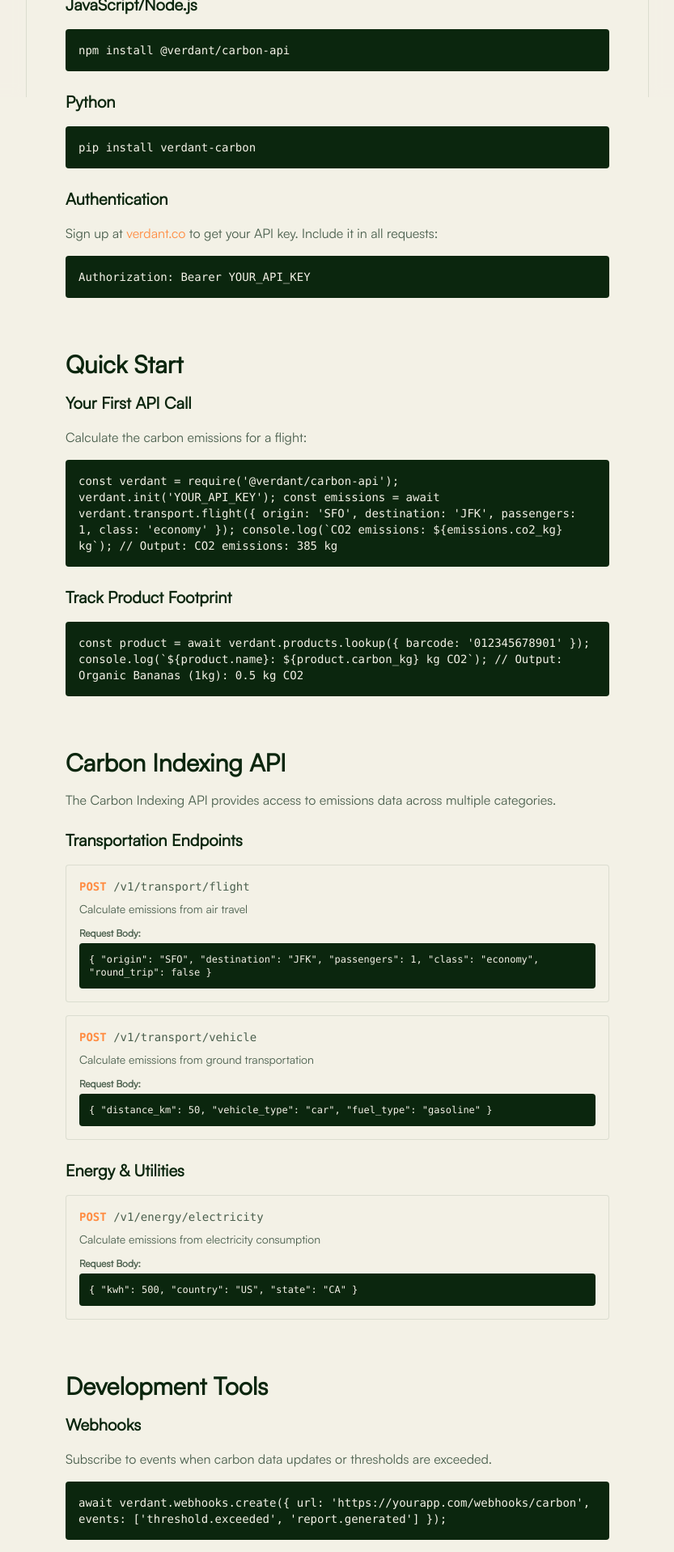
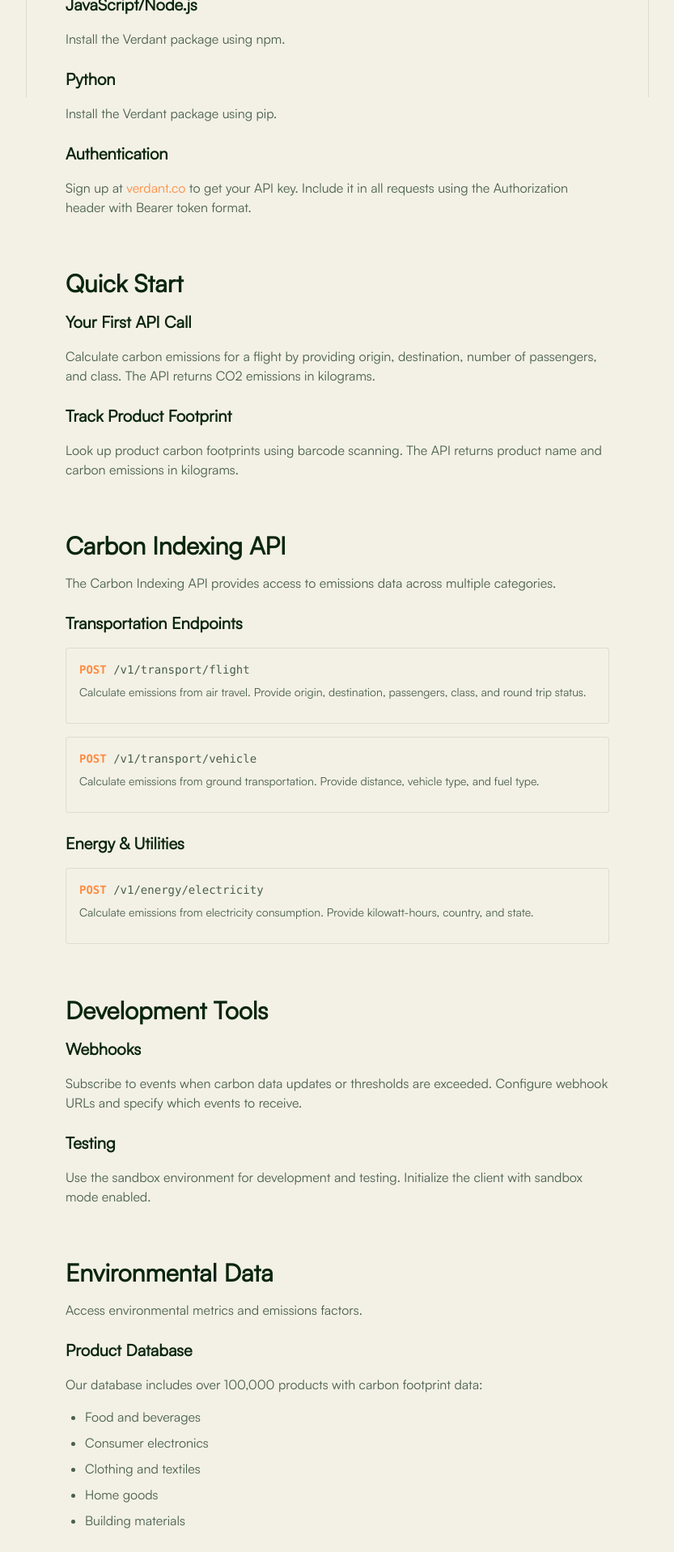
Before and after one commit to alexph10/verdantmockup, a Next.js app in the folder verdant/: page /documentation in a window 1280 px wide. Shown: the part 680-2597 px from the top of the page at 81% size, without its empty margins (223-1056 px from the left). Built offline with nearby package versions, Linux system fonts and the light colour scheme; a web font is replaced by a local one.

Commit message:
Remove all code markdown blocks from documentation, keep only paragraph text

```diff
--- a/verdant/app/documentation/page.tsx
+++ b/verdant/app/documentation/page.tsx
@@ -237,22 +237,19 @@ export default function Documentation() {
               <h2 className="text-3xl font-bold text-[#0b260e] mb-4">Installation</h2>
               <div className="space-y-4 text-[#4a5f4d]">
                 <h3 className="text-xl font-semibold text-[#0b260e]">JavaScript/Node.js</h3>
-                <div className="bg-[#0b260e] text-[#f3f1e6] p-4 rounded font-mono text-sm">
-                  npm install @verdant/carbon-api
-                </div>
+                <p>
+                  Install the Verdant package using npm.
+                </p>
 
                 <h3 className="text-xl font-semibold text-[#0b260e] mt-6">Python</h3>
-                <div className="bg-[#0b260e] text-[#f3f1e6] p-4 rounded font-mono text-sm">
-                  pip install verdant-carbon
-                </div>
+                <p>
+                  Install the Verdant package using pip.
+                </p>
 
                 <h3 className="text-xl font-semibold text-[#0b260e] mt-6">Authentication</h3>
                 <p>
-                  Sign up at <a href="/book-demo" className="text-[#ff8c42] hover:underline">verdant.co</a> to get your API key. Include it in all requests:
+                  Sign up at <a href="/book-demo" className="text-[#ff8c42] hover:underline">verdant.co</a> to get your API key. Include it in all requests using the Authorization header with Bearer token format.
                 </p>
-                <div className="bg-[#0b260e] text-[#f3f1e6] p-4 rounded font-mono text-sm">
-                  {`Authorization: Bearer YOUR_API_KEY`}
-                </div>
               </div>
             </section>
 
@@ -260,32 +257,10 @@ export default function Documentation() {
               <h2 className="text-3xl font-bold text-[#0b260e] mb-4">Quick Start</h2>
               <div className="space-y-4 text-[#4a5f4d]">
                 <h3 className="text-xl font-semibold text-[#0b260e]">Your First API Call</h3>
-                <p>Calculate the carbon emissions for a flight:</p>
-                <div className="bg-[#0b260e] text-[#f3f1e6] p-4 rounded font-mono text-sm overflow-x-auto">
-{`const verdant = require('@verdant/carbon-api');
-
-verdant.init('YOUR_API_KEY');
-
-const emissions = await verdant.transport.flight({
-  origin: 'SFO',
-  destination: 'JFK',
-  passengers: 1,
-  class: 'economy'
-});
-
-console.log(\`CO2 emissions: \${emissions.co2_kg} kg\`);
-// Output: CO2 emissions: 385 kg`}
-                </div>
+                <p>Calculate carbon emissions for a flight by providing origin, destination, number of passengers, and class. The API returns CO2 emissions in kilograms.</p>
 
                 <h3 className="text-xl font-semibold text-[#0b260e] mt-6">Track Product Footprint</h3>
-                <div className="bg-[#0b260e] text-[#f3f1e6] p-4 rounded font-mono text-sm overflow-x-auto">
-{`const product = await verdant.products.lookup({
-  barcode: '012345678901'
-});
-
-console.log(\`\${product.name}: \${product.carbon_kg} kg CO2\`);
-// Output: Organic Bananas (1kg): 0.5 kg CO2`}
-                </div>
+                <p>Look up product carbon footprints using barcode scanning. The API returns product name and carbon emissions in kilograms.</p>
               </div>
             </section>
 
@@ -300,44 +275,18 @@ console.log(\`\${product.name}: \${product.carbon_kg} kg CO2\`);
                 <h3 className="text-xl font-semibold text-[#0b260e] mt-6">Transportation Endpoints</h3>
                 <div className="bg-[#f3f1e6] border border-[#0b260e]/10 p-4 rounded">
                   <p className="font-mono text-sm mb-2"><span className="text-[#ff8c42] font-bold">POST</span> /v1/transport/flight</p>
-                  <p className="text-sm mb-3">Calculate emissions from air travel</p>
-                  <p className="text-xs font-semibold mb-1">Request Body:</p>
-                  <div className="bg-[#0b260e] text-[#f3f1e6] p-3 rounded font-mono text-xs overflow-x-auto">
-{`{
-  "origin": "SFO",
-  "destination": "JFK",
-  "passengers": 1,
-  "class": "economy",
-  "round_trip": false
-}`}
-                  </div>
+                  <p className="text-sm mb-3">Calculate emissions from air travel. Provide origin, destination, passengers, class, and round trip status.</p>
                 </div>
 
                 <div className="bg-[#f3f1e6] border border-[#0b260e]/10 p-4 rounded mt-4">
                   <p className="font-mono text-sm mb-2"><span className="text-[#ff8c42] font-bold">POST</span> /v1/transport/vehicle</p>
-                  <p className="text-sm mb-3">Calculate emissions from ground transportation</p>
-                  <p className="text-xs font-semibold mb-1">Request Body:</p>
-                  <div className="bg-[#0b260e] text-[#f3f1e6] p-3 rounded font-mono text-xs overflow-x-auto">
-{`{
-  "distance_km": 50,
-  "vehicle_type": "car",
-  "fuel_type": "gasoline"
-}`}
-                  </div>
+                  <p className="text-sm mb-3">Calculate emissions from ground transportation. Provide distance, vehicle type, and fuel type.</p>
                 </div>
 
                 <h3 className="text-xl font-semibold text-[#0b260e] mt-6">Energy & Utilities</h3>
                 <div className="bg-[#f3f1e6] border border-[#0b260e]/10 p-4 rounded">
                   <p className="font-mono text-sm mb-2"><span className="text-[#ff8c42] font-bold">POST</span> /v1/energy/electricity</p>
-                  <p className="text-sm mb-3">Calculate emissions from electricity consumption</p>
-                  <p className="text-xs font-semibold mb-1">Request Body:</p>
-                  <div className="bg-[#0b260e] text-[#f3f1e6] p-3 rounded font-mono text-xs overflow-x-auto">
-{`{
-  "kwh": 500,
-  "country": "US",
-  "state": "CA"
-}`}
-                  </div>
+                  <p className="text-sm mb-3">Calculate emissions from electricity consumption. Provide kilowatt-hours, country, and state.</p>
                 </div>
               </div>
             </section>
@@ -347,22 +296,13 @@ console.log(\`\${product.name}: \${product.carbon_kg} kg CO2\`);
               <div className="space-y-4 text-[#4a5f4d]">
                 <h3 className="text-xl font-semibold text-[#0b260e]">Webhooks</h3>
                 <p>
-                  Subscribe to events when carbon data updates or thresholds are exceeded.
+                  Subscribe to events when carbon data updates or thresholds are exceeded. Configure webhook URLs and specify which events to receive.
                 </p>
-                <div className="bg-[#0b260e] text-[#f3f1e6] p-4 rounded font-mono text-sm overflow-x-auto">
-{`await verdant.webhooks.create({
-  url: 'https://yourapp.com/webhooks/carbon',
-  events: ['threshold.exceeded', 'report.generated']
-});`}
-                </div>
 
                 <h3 className="text-xl font-semibold text-[#0b260e] mt-6">Testing</h3>
                 <p>
-                  Use our sandbox environment for development and testing:
+                  Use the sandbox environment for development and testing. Initialize the client with sandbox mode enabled.
                 </p>
-                <div className="bg-[#0b260e] text-[#f3f1e6] p-4 rounded font-mono text-sm">
-                  {`verdant.init('test_YOUR_API_KEY', { sandbox: true });`}
-                </div>
               </div>
             </section>
 
@@ -412,14 +352,7 @@ console.log(\`\${product.name}: \${product.carbon_kg} kg CO2\`);
                 </ul>
 
                 <h3 className="text-xl font-semibold text-[#0b260e] mt-6">Invite Team Members</h3>
-                <p>Invite colleagues via email or share registration links:</p>
-                <div className="bg-[#0b260e] text-[#f3f1e6] p-4 rounded font-mono text-sm overflow-x-auto">
-{`await verdant.team.invite({
-  email: 'colleague@company.com',
-  role: 'contributor',
-  department: 'operations'
-});`}
-                </div>
+                <p>Invite colleagues via email or share registration links. Specify email address, role, and department when sending invitations.</p>
               </div>
             </section>
 
@@ -466,16 +399,8 @@ console.log(\`\${product.name}: \${product.carbon_kg} kg CO2\`);
 
                 <h3 className="text-xl font-semibold text-[#0b260e] mt-6">Supply Chain Tracking</h3>
                 <p>
-                  Track Scope 3 emissions across your supply chain:
+                  Track Scope 3 emissions across your supply chain. Add suppliers with name, category, annual spend, and emissions factors to calculate total supply chain impact.
                 </p>
-                <div className="bg-[#0b260e] text-[#f3f1e6] p-4 rounded font-mono text-sm overflow-x-auto">
-{`await verdant.supplyChain.addSupplier({
-  name: 'Supplier Inc',
-  category: 'manufacturing',
-  annual_spend: 500000,
-  emissions_factor: 2.5 // kg CO2 per dollar
-});`}
-                </div>
               </div>
             </section>
 
@@ -517,81 +442,17 @@ console.log(\`\${product.name}: \${product.carbon_kg} kg CO2\`);
               <div className="space-y-6 text-[#4a5f4d]">
                 <div>
                   <h3 className="text-xl font-semibold text-[#0b260e]">E-commerce Integration</h3>
-                  <p className="mb-3">Show carbon footprint on product pages:</p>
-                  <div className="bg-[#0b260e] text-[#f3f1e6] p-4 rounded font-mono text-sm overflow-x-auto">
-{`// Show carbon badge on checkout
-const cart = await getShoppingCart();
-
-for (const item of cart.items) {
-  const footprint = await verdant.products.lookup({
-    sku: item.sku
-  });
-
-  item.carbon_kg = footprint.carbon_kg;
-}
-
-// Calculate shipping emissions
-const shipping = await verdant.transport.vehicle({
-  distance_km: 50,
-  vehicle_type: 'delivery_van'
-});
-
-cart.total_carbon_kg = cart.items.reduce(
-  (sum, item) => sum + item.carbon_kg, 0
-) + shipping.co2_kg;`}
-                  </div>
+                  <p>Display carbon footprint on product pages and checkout. Look up product emissions by SKU and calculate shipping emissions based on delivery distance and vehicle type. Sum total cart emissions for customer transparency.</p>
                 </div>
 
                 <div>
                   <h3 className="text-xl font-semibold text-[#0b260e]">Corporate Dashboard</h3>
-                  <p className="mb-3">Track monthly emissions across departments:</p>
-                  <div className="bg-[#0b260e] text-[#f3f1e6] p-4 rounded font-mono text-sm overflow-x-auto">
-{`const report = await verdant.enterprise.getReport({
-  start_date: '2025-10-01',
-  end_date: '2025-10-31',
-  group_by: 'department'
-});
-
-console.log('Emissions by Department:');
-report.departments.forEach(dept => {
-  console.log(\`\${dept.name}: \${dept.co2_kg} kg\`);
-});
-
-// Operations: 12,450 kg
-// Transportation: 8,320 kg
-// Facilities: 15,890 kg`}
-                  </div>
+                  <p>Track monthly emissions across departments. Generate reports grouped by department with start and end dates. View emissions breakdowns for operations, transportation, and facilities.</p>
                 </div>
 
                 <div>
                   <h3 className="text-xl font-semibold text-[#0b260e]">Personal Carbon Tracker</h3>
-                  <p className="mb-3">Build a simple household tracker:</p>
-                  <div className="bg-[#0b260e] text-[#f3f1e6] p-4 rounded font-mono text-sm overflow-x-auto">
-{`// Track monthly utilities
-const electricity = await verdant.energy.electricity({
-  kwh: 850,
-  state: 'CA'
-});
-
-const gas = await verdant.energy.naturalGas({
-  therms: 45
-});
-
-// Track commute
-const commute = await verdant.transport.vehicle({
-  distance_km: 480, // 20 days * 24 km
-  vehicle_type: 'car',
-  fuel_type: 'gasoline'
-});
-
-const monthlyTotal =
-  electricity.co2_kg +
-  gas.co2_kg +
-  commute.co2_kg;
-
-console.log(\`Monthly footprint: \${monthlyTotal} kg CO2\`);
-// Monthly footprint: 645 kg CO2`}
-                  </div>
+                  <p>Build household carbon tracking. Monitor monthly utilities including electricity and natural gas consumption. Track commute emissions based on distance, vehicle type, and fuel. Calculate total monthly footprint by summing all sources.</p>
                 </div>
               </div>
             </section>
```
